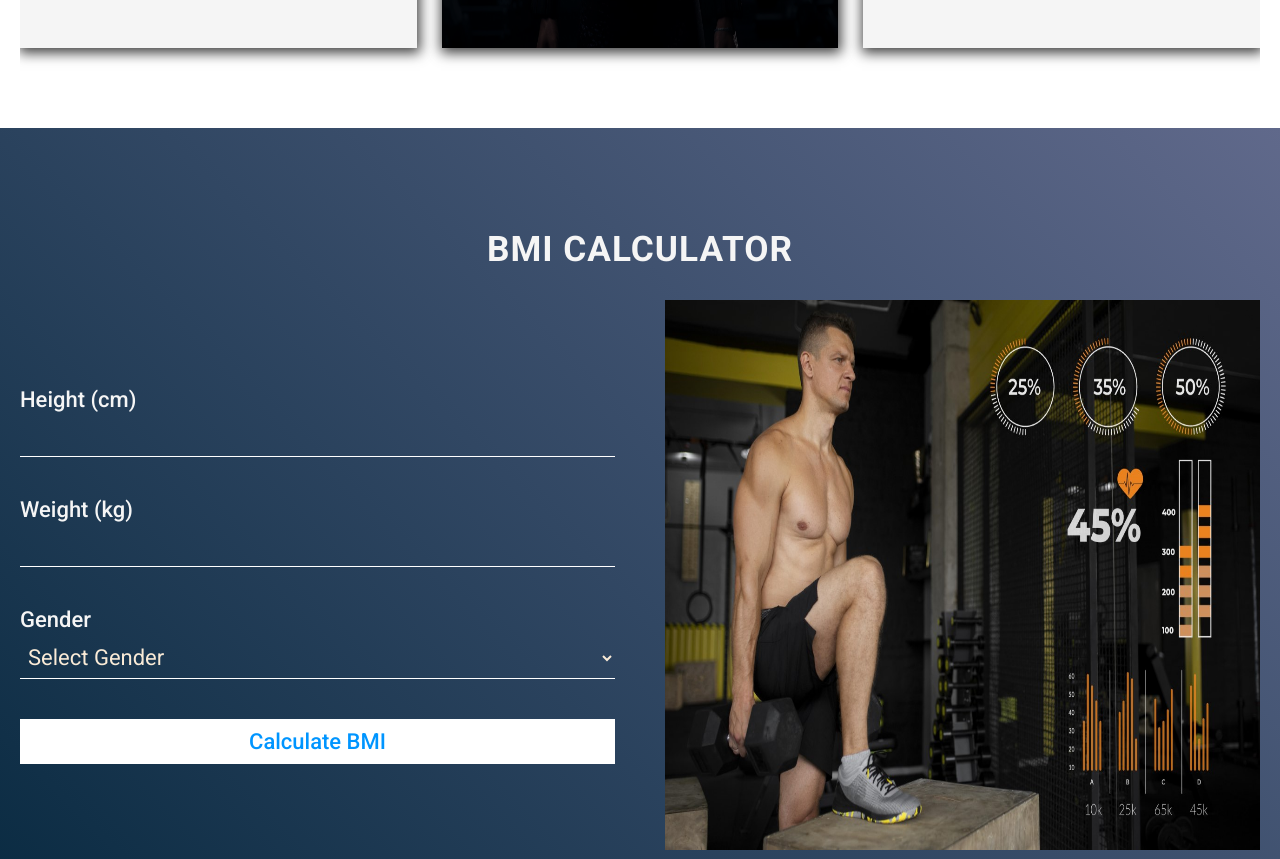
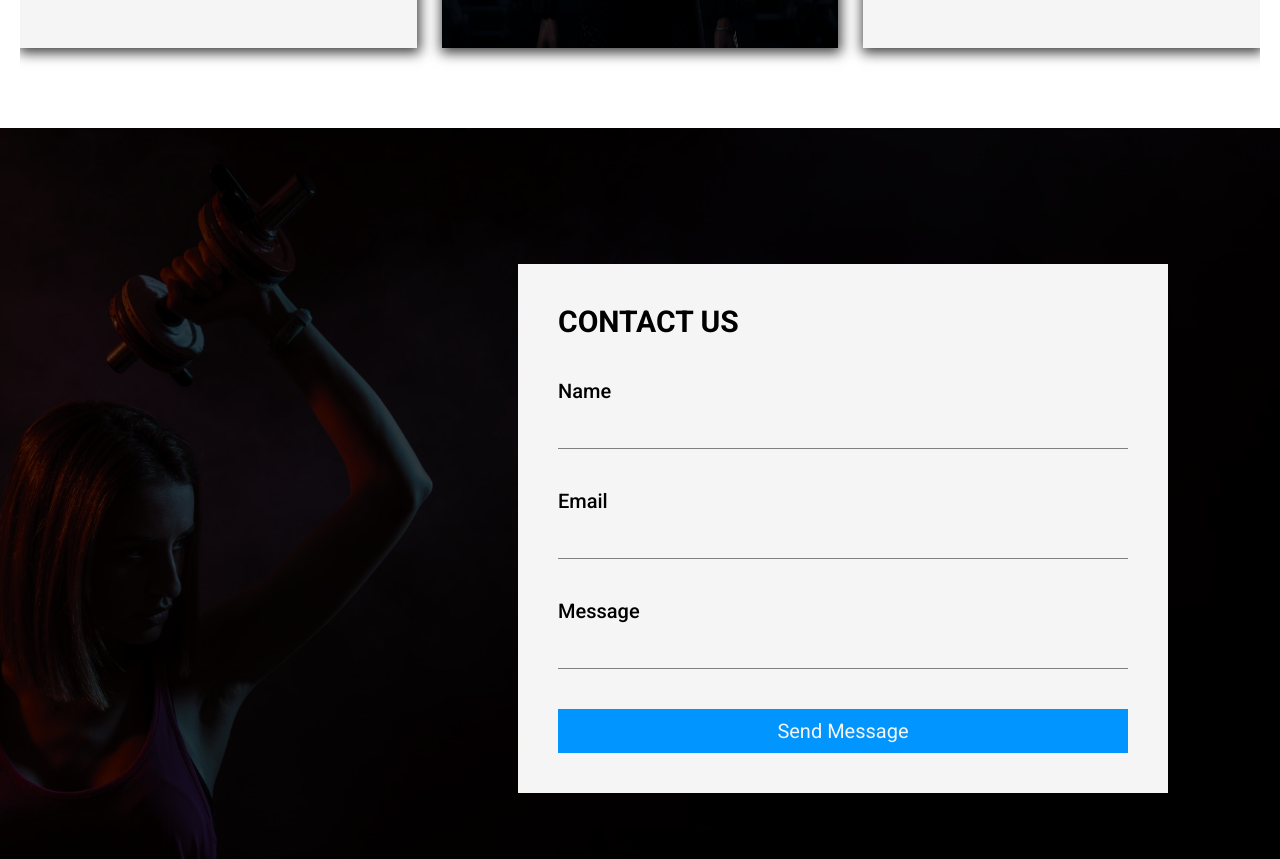
Before and after one commit to saagor16/Gym-Life-FontEnd, a React (Vite) app: page / in a window 1280 px wide. Shown: the part 4200-5059 px from the top of the page. Built offline with nearby package versions, Linux system fonts and the light colour scheme.

Commit message:
contact from create

```diff
--- a/src/App.css
+++ b/src/App.css
@@ -25,6 +25,7 @@ header p {
   word-spacing: 5px;
   color: whitesmoke;
 }
+
 .hero {
   min-height: 100vh;
   position: relative;
@@ -128,6 +129,7 @@ header p {
     align-items: flex-start;
   }
 }
+
 .workout_session {
   min-height: 100vh;
   display: flex;
@@ -201,6 +203,7 @@ header p {
     font-size: 20px;
   }
 }
+
 .gallery {
   background: #111;
   display: flex;
@@ -242,6 +245,7 @@ header p {
     font-size: 1.6rem;
   }
 }
+
 .pricing {
   display: flex;
   gap: 30px;
@@ -449,6 +453,73 @@ header p {
   }
 }
 
+.contact {
+  min-height: 800px;
+  background: url(/contact.jpg) rgba(0, 0, 0, 0.75);
+  background-blend-mode: darken;
+  background-repeat: no-repeat;
+  background-size: cover;
+  background-position: center;
+  display: flex;
+  justify-content: flex-end;
+  align-items: center;
+  padding-right: 7rem;
+}
+.contact form {
+  background: whitesmoke;
+  width: 650px;
+  padding: 40px;
+  display: flex;
+  flex-direction: column;
+  gap: 40px;
+  font-size: 20px;
+}
+.contact form div {
+  display: flex;
+  flex-direction: column;
+  gap: 7px;
+}
+.contact form div label {
+  font-weight: 500;
+}
+.contact form div input {
+  font-size: 20px;
+  padding: 7px 3px;
+  border: none;
+  border-bottom: 1px solid gray;
+  background: transparent;
+}
+.contact form div input:focus {
+  outline: none;
+}
+.contact form button {
+  border: none;
+  color: whitesmoke;
+  background: #0095ff;
+  padding: 10px;
+  font-size: 20px;
+  transition: 0.3s;
+}
+.contact form button:hover {
+  transition: 0.3s;
+  background: #0267af;
+  cursor: pointer;
+}
+@media (max-width: 1160px) {
+  .contact {
+    justify-content: center;
+    padding: 50px 20px;
+    background-position: left;
+  }
+}
+footer {
+  padding: 20px;
+  background: #111;
+  text-align: center;
+  font-size: 20px;
+  color: #0095ff;
+}
+
 .bmi {
   display: flex;
   flex-direction: column;
@@ -533,10 +604,3 @@ header p {
     gap: 1px;
   }
 }
-footer {
-  padding: 20px;
-  background: #111;
-  text-align: center;
-  font-size: 20px;
-  color: #0095ff;
-}
--- a/src/components/Contact.jsx
+++ b/src/components/Contact.jsx
@@ -1,10 +1,85 @@
+import axios from "axios";
+import { useState } from "react";
+import { ClipLoader } from "react-spinners";
+import { toast } from "react-toastify";
 
 const Contact = () => {
-    return (
+  const [name, setName] = useState("");
+  const [email, setEmail] = useState("");
+  const [message, setMessage] = useState("");
+  const [loading, setLoading] = useState(false);
+
+  const sendMail = async (e) => {
+    e.preventDefault();
+    setLoading(true);
+    try {
+      const { data } = await axios.post(
+        "http://localhost:4000/send/mail",
+        {
+          name,
+          email,
+          message,
+        },
+        {
+          withCredentials: true,
+          headers: { "Content-Type": "application/json" },
+        }
+      );
+      setName("");
+      setEmail("");
+      setMessage("");
+      toast.success(data.message);
+      setLoading(false);
+    } catch (error) {
+      setLoading(false);
+      toast.error(error.response.data.message);
+    }
+  };
+
+  return (
+    <section className="contact">
+      <form onSubmit={sendMail}>
+        <h1>CONTACT US</h1>
         <div>
-
+          <label>Name</label>
+          <input
+            type="text"
+            value={name}
+            onChange={(e) => setName(e.target.value)}
+          />
         </div>
-    );
+        <div>
+          <label>Email</label>
+          <input
+            type="email"
+            value={email}
+            onChange={(e) => setEmail(e.target.value)}
+          />
+        </div>
+        <div>
+          <label>Message</label>
+          <input
+            type="text"
+            value={message}
+            onChange={(e) => setMessage(e.target.value)}
+          />
+        </div>
+        <button
+          type="submit"
+          disabled={loading}
+          style={{
+            display: "flex",
+            justifyContent: "center",
+            alignItems: "center",
+            gap: "15px",
+          }}
+        >
+          {loading && <ClipLoader size={20} color="white" />}
+          Send Message
+        </button>
+      </form>
+    </section>
+  );
 };
 
 export default Contact;
```
